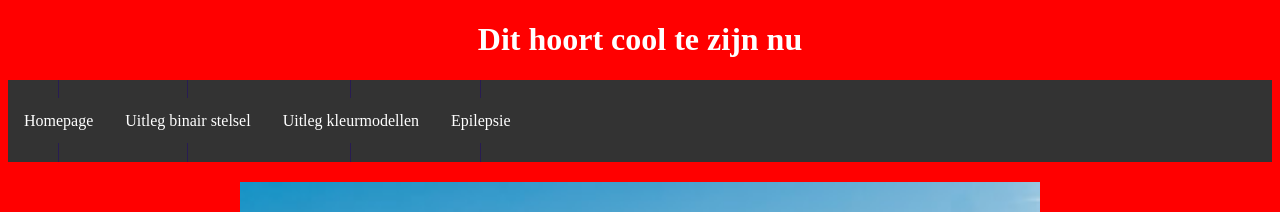
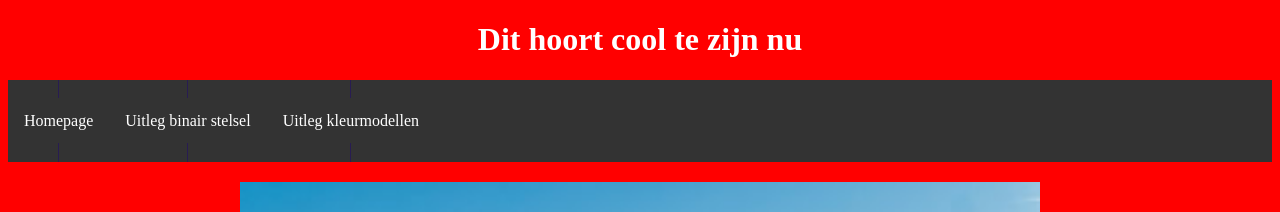
Before and after one commit to BvissersHVC/BvissersHVC.github.io, a plain HTML site: page index.html in a window 1280 px wide. Shown: the top 212 px of the page. Drawn offline with Linux system fonts and the light colour scheme.

```diff
--- a/index.html
+++ b/index.html
@@ -52,7 +52,6 @@ li a:hover {
   <li><span style="border: 1px solid rgb(40, 28, 82)"><a href="index.html">Homepage</a></li></span>
   <li><span style="border: 1px solid rgb(40, 28, 82)"><a href="binairestelsel.html">Uitleg binair stelsel</a></li></span>
   <li><span style="border: 1px solid rgb(40, 28, 82)"><a href="kleurmodellen.html">Uitleg kleurmodellen</a></li></span>
-  <li><span style="border: 1px solid rgb(40, 28, 82)"><a href="epilepsie.html">Epilepsie</a></li></span>
 </ul></li>
 
   <p><img src="Berg.jpg" alt="berg" width="800" height="800"></p>
```
